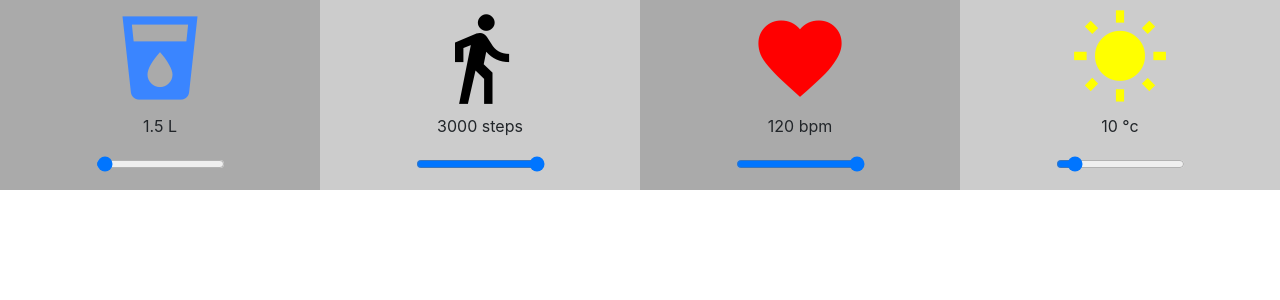
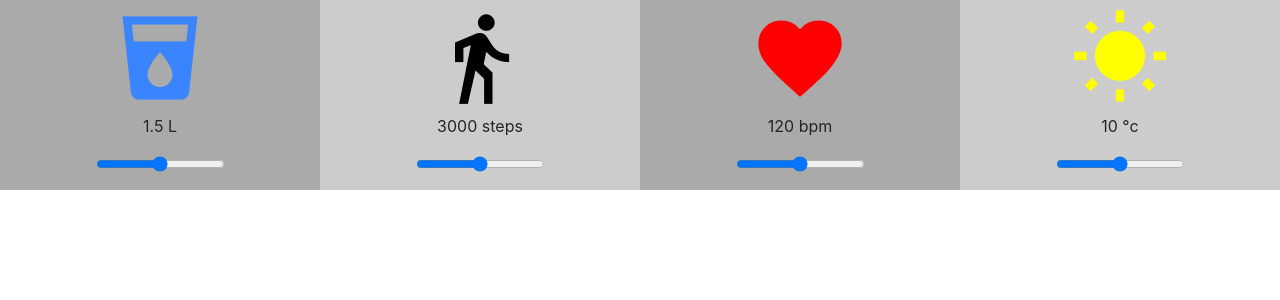
Before and after one commit to fasulu/react, a React (Create React App) app in the folder chapitre-01/elsy/: page / in a window 1280 px wide. Shown: the top 300 px of the page. Built offline with nearby package versions, Linux system fonts and the light colour scheme; the HTML template or start-up script is replaced by a standard one.

Commit message:
Elsy2 Range code started"

```diff
--- a/chapitre-01/elsy/src/components/Box.jsx
+++ b/chapitre-01/elsy/src/components/Box.jsx
@@ -3,15 +3,51 @@ import React from 'react';
 
 class App extends React.Component {
 
-    // changeBox() {
+    constructor(props) {
 
-    //     if (this.state.icon !== 'Water') {
-    //         this.setState({
-    //             icon: ""
-    //         })
-    //     }
+        super(props)
+        this.state = {
+            water: 0,
+            heart: 0,
+            temperature: 0,
+            steps: 0,
+        }
 
-    // }
+        this.changValue = this.changValue.bind(this)
+    }
+
+
+    changValue(event) {
+        console.log("onchange value id", event.target)
+        console.log("onchange value value", event.target.value)
+
+
+        if(event.target.type === "water") {
+
+            this.setState({
+                water: event.target.value
+            })
+
+        }else if(event.target.type === "heart") {
+
+            this.setState({
+                heart: event.target.value
+            })
+
+        }else if(event.target.type === "temperature") {
+
+            this.setState({
+                temperature: event.target.value
+            })
+
+        }else if(event.target.type === "step") {
+
+            this.setState({
+                step: event.target.value
+            })
+
+        }
+    }
 
     render() {
         console.log(this.props); // check what infomation is coming from app.js
@@ -26,7 +62,8 @@ class App extends React.Component {
 
                 <p>{this.props.value} {this.props.unit}</p>
 
-                <input className="inputWater" type="range" min={this.props.min} max={this.props.max} step="5" value={this.props.value}/>
+                <input className="material-icons" type="range" onChange={this.changValue} step="5" icon={this.state.icon} value={this.state.value} />
+
             </div>
         );
     }
```
